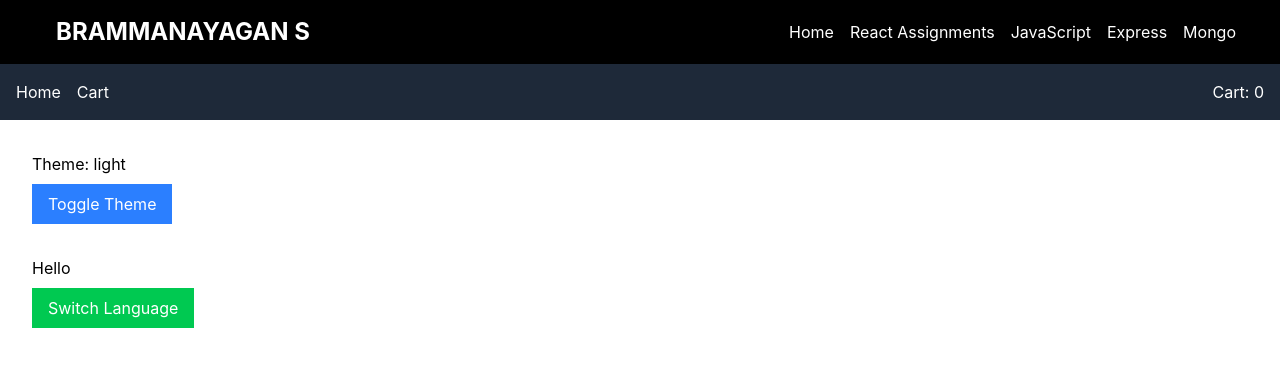
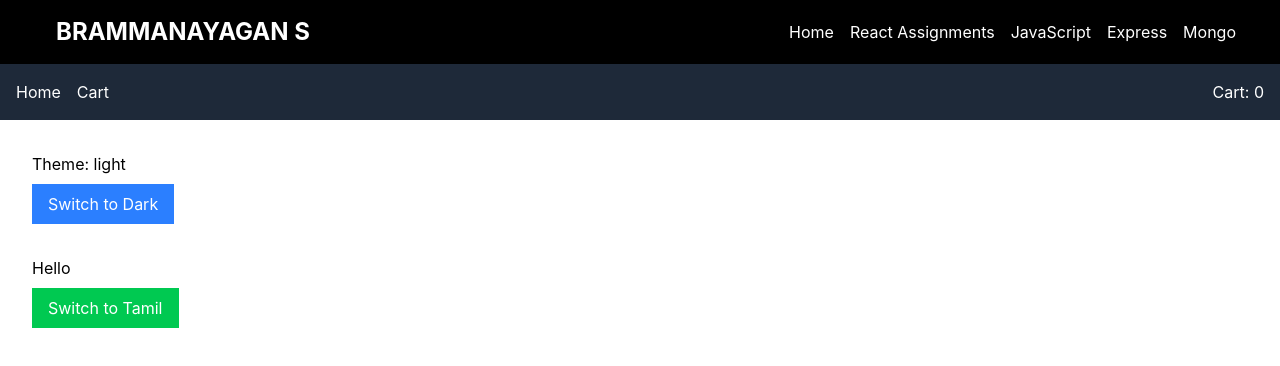
Before and after one commit to brammanayagan/Master-React-Assignments, a React (Vite) app: page /react/25 in a window 1280 px wide. Shown: the top 366 px of the page. Built offline with nearby package versions, Linux system fonts and the light colour scheme.

Commit message:
switches

```diff
--- a/src/assignments/react/assgn25/components/LanguageSwitch.jsx
+++ b/src/assignments/react/assgn25/components/LanguageSwitch.jsx
@@ -17,7 +17,7 @@ const LanguageSwitch = () => {
           onClick={handleToggleLang}
           className="bg-green-500 text-white px-4 py-2 mt-2"
         >
-          Switch Language
+          {lang === "en" ? "Switch to Tamil" : "Switch to English"}
         </button>
       </div>
     </>
--- a/src/assignments/react/assgn25/components/ThemeSwitch.jsx
+++ b/src/assignments/react/assgn25/components/ThemeSwitch.jsx
@@ -17,7 +17,7 @@ const ThemeSwitch = () => {
           onClick={handleToggleTheme}
           className="bg-blue-500 text-white px-4 py-2 mt-2"
         >
-          Toggle Theme
+          {theme === "light" ? "Switch to Dark" : "Switch to Light"}{" "}
         </button>
       </div>
     </>
```
